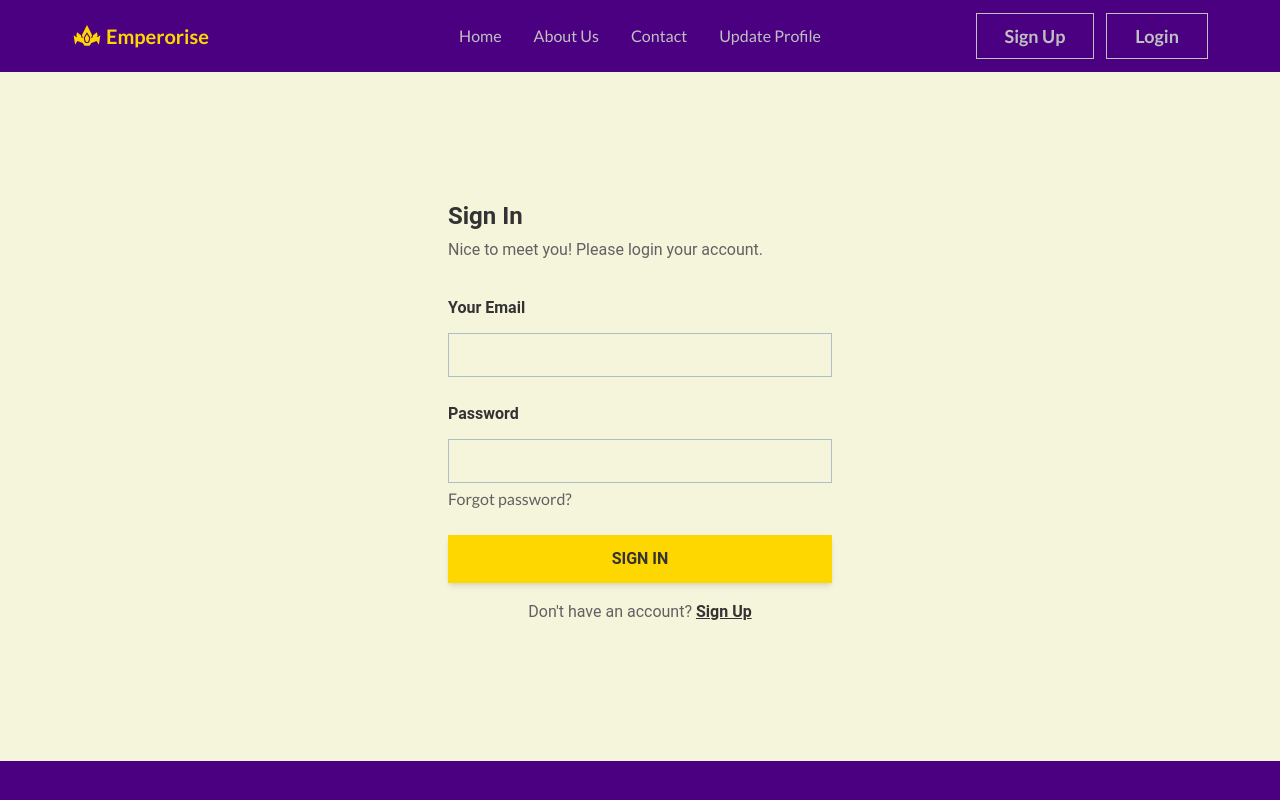
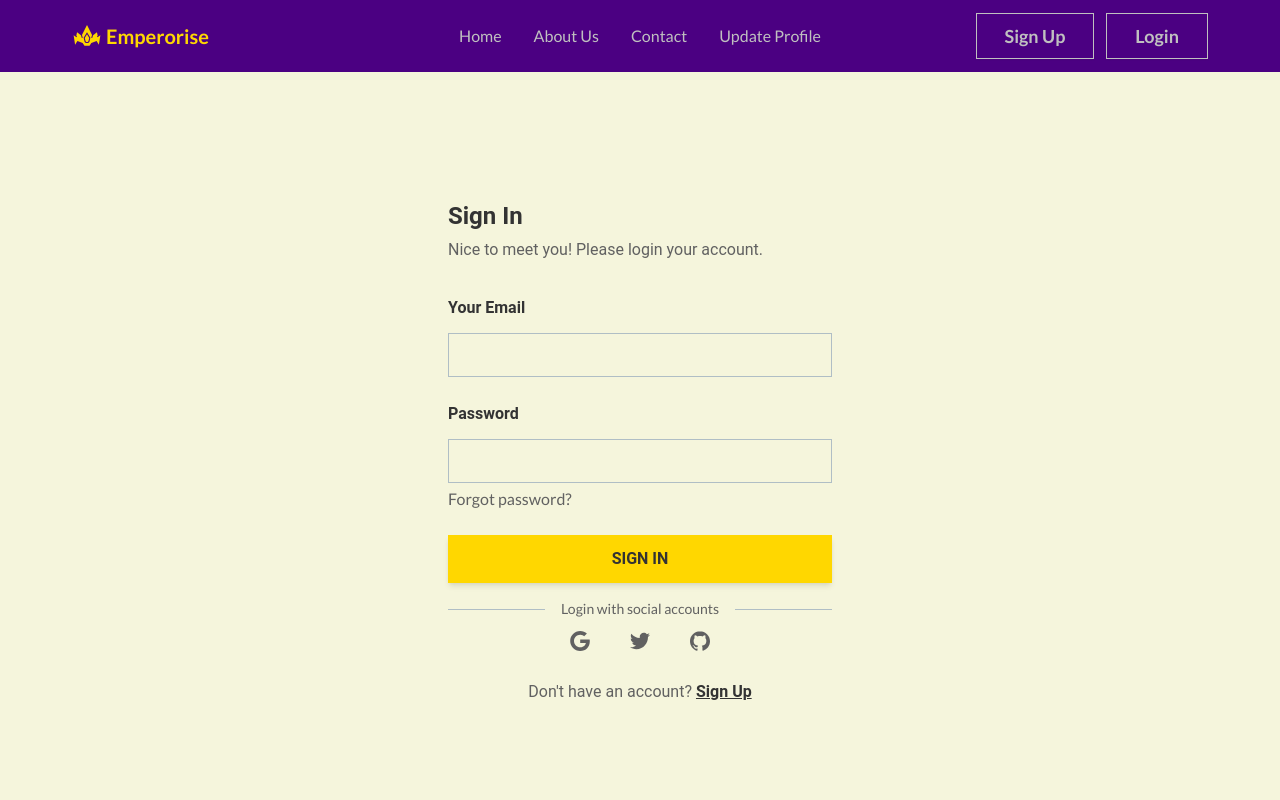
Before and after one commit to abunaim5/emperorise, a React (Vite) app: page /login in a window 1280 px wide. Shown: the top 800 px of the page. Built offline with nearby package versions, Linux system fonts and the light colour scheme; no server answers; a web font is replaced by a local one.

Commit message:
added user profile component and display the user info

```diff
--- a/package.json
+++ b/package.json
@@ -20,7 +20,7 @@
     "react": "^18.2.0",
     "react-dom": "^18.2.0",
     "react-hook-form": "^7.51.3",
-    "react-icons": "^5.0.1",
+    "react-icons": "^5.1.0",
     "react-router-dom": "^6.22.3",
     "react-toastify": "^10.0.5",
     "sort-by": "^1.2.0",
--- a/src/Pages/Login/Login.jsx
+++ b/src/Pages/Login/Login.jsx
@@ -13,28 +13,28 @@
 import { toast } from "react-toastify";
 
 const Login = () => {
-    const {logInUser, user} = useContext(AuthContext);
+    const { logInUser, user } = useContext(AuthContext);
 
     const {
         register,
         handleSubmit,
         reset,
-        formState: {errors}
+        formState: { errors }
     } = useForm();
 
-    const onSubmit = data =>{
-        if(user){
+    const onSubmit = data => {
+        if (user) {
             return toast.error('Already Logged In')
         }
-        const {email, password} = data;
+        const { email, password } = data;
         logInUser(email, password)
-        .then(()=>{
-            toast.success('Successfully Logged In');
-            reset();
-        })
-        .catch(error=>{
-            toast.error(`${error.message}`);
-        })
+            .then(() => {
+                toast.success('Successfully Logged In');
+                reset();
+            })
+            .catch(error => {
+                toast.error(`${error.message}`);
+            })
     }
 
     return (
@@ -56,7 +56,7 @@
                                 Your Email
                             </Typography>
                             <Input
-                                {...register('email', {required: 'This field is required'})}
+                                {...register('email', { required: 'This field is required' })}
                                 size="lg"
                                 placeholder="name@mail.com"
                                 className=" !border-t-blue-gray-200 rounded-none focus:!border-t-[#FFD700]"
@@ -69,7 +69,7 @@
                                 Password
                             </Typography>
                             <Input
-                                {...register('password', {required: 'This field is required'})}
+                                {...register('password', { required: 'This field is required' })}
                                 type="password"
                                 size="lg"
                                 placeholder="********"
@@ -86,6 +86,28 @@
                         <Button type="submit" className="mt-6 rounded-none text-base text-[#333333] bg-[#FFD700]" fullWidth>
                             sign In
                         </Button>
+                        <div className="flex items-center pt-4 space-x-1">
+                            <div className="flex-1 h-px sm:w-16 bg-blue-gray-200"></div>
+                            <p className="px-3 text-sm dark:text-gray-600">Login with social accounts</p>
+                            <div className="flex-1 h-px sm:w-16 bg-blue-gray-200"></div>
+                        </div>
+                        <div className="flex justify-center space-x-4">
+                            <button aria-label="Log in with Google" className="p-3 rounded-sm">
+                                <svg xmlns="http://www.w3.org/2000/svg" viewBox="0 0 32 32" className="w-5 h-5 fill-current">
+                                    <path d="M16.318 13.714v5.484h9.078c-0.37 2.354-2.745 6.901-9.078 6.901-5.458 0-9.917-4.521-9.917-10.099s4.458-10.099 9.917-10.099c3.109 0 5.193 1.318 6.38 2.464l4.339-4.182c-2.786-2.599-6.396-4.182-10.719-4.182-8.844 0-16 7.151-16 16s7.156 16 16 16c9.234 0 15.365-6.49 15.365-15.635 0-1.052-0.115-1.854-0.255-2.651z"></path>
+                                </svg>
+                            </button>
+                            <button aria-label="Log in with Twitter" className="p-3 rounded-sm">
+                                <svg xmlns="http://www.w3.org/2000/svg" viewBox="0 0 32 32" className="w-5 h-5 fill-current">
+                                    <path d="M31.937 6.093c-1.177 0.516-2.437 0.871-3.765 1.032 1.355-0.813 2.391-2.099 2.885-3.631-1.271 0.74-2.677 1.276-4.172 1.579-1.192-1.276-2.896-2.079-4.787-2.079-3.625 0-6.563 2.937-6.563 6.557 0 0.521 0.063 1.021 0.172 1.495-5.453-0.255-10.287-2.875-13.52-6.833-0.568 0.964-0.891 2.084-0.891 3.303 0 2.281 1.161 4.281 2.916 5.457-1.073-0.031-2.083-0.328-2.968-0.817v0.079c0 3.181 2.26 5.833 5.26 6.437-0.547 0.145-1.131 0.229-1.724 0.229-0.421 0-0.823-0.041-1.224-0.115 0.844 2.604 3.26 4.5 6.14 4.557-2.239 1.755-5.077 2.801-8.135 2.801-0.521 0-1.041-0.025-1.563-0.088 2.917 1.86 6.36 2.948 10.079 2.948 12.067 0 18.661-9.995 18.661-18.651 0-0.276 0-0.557-0.021-0.839 1.287-0.917 2.401-2.079 3.281-3.396z"></path>
+                                </svg>
+                            </button>
+                            <button aria-label="Log in with GitHub" className="p-3 rounded-sm">
+                                <svg xmlns="http://www.w3.org/2000/svg" viewBox="0 0 32 32" className="w-5 h-5 fill-current">
+                                    <path d="M16 0.396c-8.839 0-16 7.167-16 16 0 7.073 4.584 13.068 10.937 15.183 0.803 0.151 1.093-0.344 1.093-0.772 0-0.38-0.009-1.385-0.015-2.719-4.453 0.964-5.391-2.151-5.391-2.151-0.729-1.844-1.781-2.339-1.781-2.339-1.448-0.989 0.115-0.968 0.115-0.968 1.604 0.109 2.448 1.645 2.448 1.645 1.427 2.448 3.744 1.74 4.661 1.328 0.14-1.031 0.557-1.74 1.011-2.135-3.552-0.401-7.287-1.776-7.287-7.907 0-1.751 0.62-3.177 1.645-4.297-0.177-0.401-0.719-2.031 0.141-4.235 0 0 1.339-0.427 4.4 1.641 1.281-0.355 2.641-0.532 4-0.541 1.36 0.009 2.719 0.187 4 0.541 3.043-2.068 4.381-1.641 4.381-1.641 0.859 2.204 0.317 3.833 0.161 4.235 1.015 1.12 1.635 2.547 1.635 4.297 0 6.145-3.74 7.5-7.296 7.891 0.556 0.479 1.077 1.464 1.077 2.959 0 2.14-0.020 3.864-0.020 4.385 0 0.416 0.28 0.916 1.104 0.755 6.4-2.093 10.979-8.093 10.979-15.156 0-8.833-7.161-16-16-16z"></path>
+                                </svg>
+                            </button>
+                        </div>
                         <Typography color="gray" className="mt-4 text-center font-normal">
                             Don&apos;t have an account?{" "}
                             <Link to='/register'><button className="btn-link text-[#333333] font-semibold">
--- /dev/null
+++ b/src/Pages/UserProfile/UserProfile.jsx
@@ -0,0 +1,47 @@
+import { useContext } from "react";
+import Footer from "../../components/Common/Footer/Footer";
+import Header from "../../components/Common/Header/Header";
+import { AuthContext } from "../../Providers/AuthProvider/AuthProvider";
+import { MdOutlinePhotoSizeSelectActual, MdOutlineMailOutline } from "react-icons/md";
+
+const UserProfile = () => {
+    const { user } = useContext(AuthContext);
+    const { displayName, email, photoURL } = user;
+
+
+    return (
+        <div className="bg-[#F5F5DC]">
+            <div className="bg-[#4B0082]">
+                <Header></Header>
+            </div>
+            <div className="my-32 flex items-center justify-center text-[#333333]">
+                <div className="max-w-md p-8 text-[#333333] sm:flex sm:space-x-6 glass">
+                    <div className="flex-shrink-0 w-full mb-6 h-44 sm:h-32 sm:w-32 sm:mb-0">
+                        <img src="https://source.unsplash.com/100x100/?portrait?1" alt="" className="object-cover object-center w-full h-full rounded bg-gray-500 dark:bg-gray-500" />
+                    </div>
+                    <div className="flex flex-col space-y-4">
+                        <div>
+                            <h2 className="text-2xl font-semibold">{displayName}</h2>
+                            <span className="text-sm">Member</span>
+                        </div>
+                        <div className="space-y-1">
+                            <span className="flex items-center space-x-2">
+                                <span className="text-blue-400 text-2xl"><MdOutlineMailOutline /></span>
+                                <span>{email ? email : 'Not found'}</span>
+                            </span>
+                            <span className="flex items-center space-x-2">
+                                <span className="text-green-400 text-2xl"><MdOutlinePhotoSizeSelectActual /></span>
+                                <span>{photoURL}</span>
+                            </span>
+                        </div>
+                    </div>
+                </div>
+            </div>
+            <div className="bg-[#4B0082]">
+                <Footer></Footer>
+            </div>
+        </div>
+    );
+};
+
+export default UserProfile;
--- a/src/components/Common/Header/Header.jsx
+++ b/src/components/Common/Header/Header.jsx
@@ -51,7 +51,7 @@
                                 </div>
                             </div>
                             <ul tabIndex={0} className="mt-3 z-[1] p-2 shadow menu menu-sm dropdown-content bg-white w-52">
-                                <li><Link className="">My Profile</Link></li>
+                                <li><Link to='/profile' className="">My Profile</Link></li>
                                 <li onClick={handleLogOut}><button>Logout</button></li>
                             </ul>
                         </div> : <div className="space-x-3">
--- a/src/main.jsx
+++ b/src/main.jsx
@@ -14,6 +14,7 @@
 import AuthProvider from './Providers/AuthProvider/AuthProvider';
 import { ToastContainer } from 'react-toastify';
 import 'react-toastify/dist/ReactToastify.css';
+import UserProfile from './Pages/UserProfile/UserProfile';
 
 const router = createBrowserRouter([
   {
@@ -38,6 +39,10 @@
       {
         path: '/login',
         element: <Login></Login>
+      },
+      {
+        path: '/profile',
+        element: <UserProfile></UserProfile>
       }
     ]
   },
```
Also changed, not shown: 1 other file (tests, documents, lock files or other folders).
